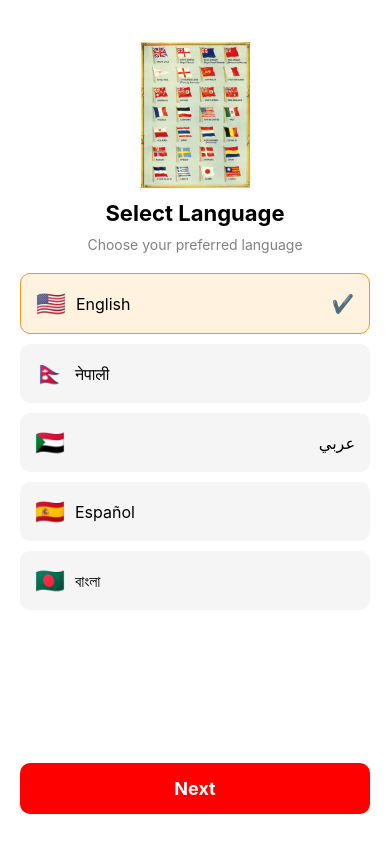
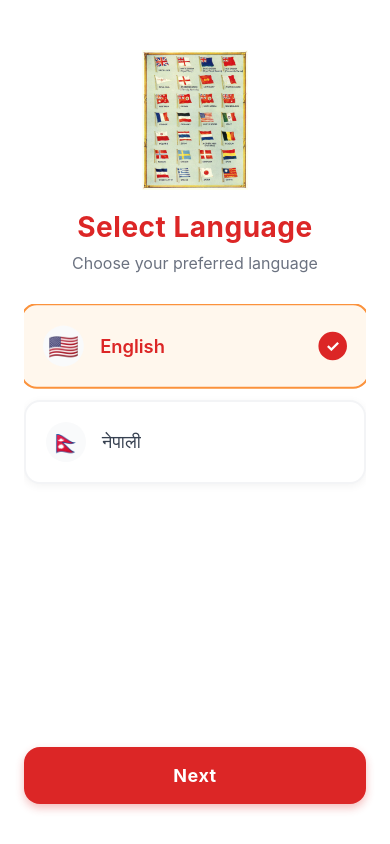
Before and after one commit to Sanjaypandit1/Foodflash, a React Native app: screen / in a window 390 px wide. Built offline with nearby package versions, Linux system fonts and the light colour scheme.

Commit message:
Modified auth

```diff
--- a/App.tsx
+++ b/App.tsx
@@ -396,29 +396,18 @@ export default function App() {
 
   // Keep all your existing logic exactly as it is
   useEffect(() => {
-// Add this debugging code to your App.tsx in the checkFirstLaunch function
     const checkFirstLaunch = async () => {
       try {
         const hasSelectedLanguage = await AsyncStorage.getItem("selectedLanguage")
         const hasSeenOnboarding = await AsyncStorage.getItem("hasSeenOnboarding")
         const hasSelectedLocation = await AsyncStorage.getItem("locationConfirmed")
 
-    // Add these debug logs
-    console.log('Debug - hasSelectedLanguage:', hasSelectedLanguage);
-    console.log('Debug - hasSeenOnboarding:', hasSeenOnboarding);
-    console.log('Debug - hasSelectedLocation:', hasSelectedLocation);
-
         if (!hasSelectedLanguage) {
-      console.log('Debug - Showing language screen');
           setShowLanguageScreen(true)
         } else if (!hasSeenOnboarding) {
-      console.log('Debug - Showing onboarding');
           setShowOnboarding(true)
         } else if (!hasSelectedLocation) {
-      console.log('Debug - Showing location selection');
           setShowLocationSelection(true)
-    } else {
-      console.log('Debug - Going to main app');
         }
       } catch (error) {
         console.error("Error reading AsyncStorage:", error)
@@ -426,6 +415,7 @@ const checkFirstLaunch = async () => {
         setIsLoading(false)
       }
     }
+
     checkFirstLaunch()
   }, [])
 
--- a/src/FirstPage/Language.tsx
+++ b/src/FirstPage/Language.tsx
@@ -1,4 +1,3 @@
-// Updated src/FirstPage/Language.tsx
 import React, { useState } from 'react';
 import { View, Text, TouchableOpacity, FlatList, StyleSheet, Image } from 'react-native';
 import AsyncStorage from '@react-native-async-storage/async-storage';
@@ -9,9 +8,6 @@ import { useTranslation } from 'react-i18next';
 const languages = [
   { id: 'en', name: 'English', flag: '🇺🇸' },
   { id: 'ne', name: 'नेपाली', flag: '🇳🇵' },
-  { id: 'ar', name: 'عربي', flag: '🇸🇩' },
-  { id: 'es', name: 'Español', flag: '🇪🇸' },
-  { id: 'bn', name: 'বাংলা', flag: '🇧🇩' },
 ];
 
 type LanguageScreenProps = {
@@ -47,9 +43,13 @@ const LanguageSelectionScreen = ({ onLanguageSelect }: LanguageScreenProps) => {
   return (
     <View style={styles.container}>
       <Image source={require('../Assets/flag.jpg')} style={styles.image} resizeMode="contain" />
+
+      <View style={styles.headerContainer}>
         <Text style={styles.title}>{t('language.title')}</Text>
         <Text style={styles.subtitle}>{t('language.subtitle')}</Text>
+      </View>
 
+      <View style={styles.listContainer}>
         <FlatList
           data={languages}
           keyExtractor={(item) => item.id}
@@ -60,84 +60,155 @@ const LanguageSelectionScreen = ({ onLanguageSelect }: LanguageScreenProps) => {
                 selectedLang === item.id && styles.selectedLanguage,
               ]}
               onPress={() => setSelectedLang(item.id)}
+              activeOpacity={0.8}
             >
+              <View style={styles.flagContainer}>
                 <Text style={styles.flag}>{item.flag}</Text>
-            <Text style={styles.languageText}>{item.name}</Text>
-            {selectedLang === item.id && <Text style={styles.checkmark}>✔️</Text>}
+              </View>
+              <Text style={[
+                styles.languageText,
+                selectedLang === item.id && styles.selectedLanguageText
+              ]}>
+                {item.name}
+              </Text>
+              {selectedLang === item.id && (
+                <View style={styles.checkmarkContainer}>
+                  <Text style={styles.checkmark}>✓</Text>
+                </View>
+              )}
             </TouchableOpacity>
           )}
+          showsVerticalScrollIndicator={false}
         />
+      </View>
 
-      <TouchableOpacity style={styles.nextButton} onPress={handleLanguageSelection}>
+      <TouchableOpacity
+        style={styles.nextButton}
+        onPress={handleLanguageSelection}
+        activeOpacity={0.9}
+      >
         <Text style={styles.nextText}>{t('common.next')}</Text>
       </TouchableOpacity>
     </View>
   );
 };
 
-export default LanguageSelectionScreen;
-
-// Keep your existing styles
 const styles = StyleSheet.create({
   container: {
     flex: 1,
-    backgroundColor: 'white',
-    paddingHorizontal: 20,
-    paddingTop: 40,
+    backgroundColor: '#FFFFFF',
+    paddingHorizontal: 24,
+    paddingTop: 50,
   },
   image: {
     width: '100%',
-    height: 150,
+    height: 140,
     alignSelf: 'center',
+    marginBottom: 20,
+  },
+  headerContainer: {
+    marginBottom: 30,
   },
   title: {
-    fontSize: 22,
-    fontWeight: 'bold',
+    fontSize: 28,
+    fontWeight: '700',
     textAlign: 'center',
-    marginVertical: 10,
+    marginBottom: 8,
+    color: '#DC2626', // Red
+    letterSpacing: 0.5,
   },
   subtitle: {
-    fontSize: 14,
+    fontSize: 16,
     textAlign: 'center',
-    color: 'gray',
+    color: '#6B7280', // Gray
+    lineHeight: 22,
+    paddingHorizontal: 20,
+  },
+  listContainer: {
+    flex: 1,
     marginBottom: 20,
   },
   languageItem: {
     flexDirection: 'row',
     alignItems: 'center',
-    padding: 15,
-    borderRadius: 10,
-    marginBottom: 10,
-    backgroundColor: '#F5F5F5',
+    padding: 20,
+    borderRadius: 16,
+    marginBottom: 12,
+    backgroundColor: '#FFFFFF',
+    borderWidth: 2,
+    borderColor: '#F3F4F6',
+    shadowColor: '#000',
+    shadowOffset: {
+      width: 0,
+      height: 2,
+    },
+    shadowOpacity: 0.05,
+    shadowRadius: 8,
+    elevation: 3,
   },
   selectedLanguage: {
-    backgroundColor: '#FFF3E0',
-    borderWidth: 1,
-    borderColor: '#F7931A',
+    backgroundColor: '#FFF7ED', // Light orange background
+    borderColor: '#FB923C', // Orange border
+    shadowColor: '#FB923C',
+    shadowOpacity: 0.15,
+    transform: [{ scale: 1.02 }],
+  },
+  flagContainer: {
+    width: 40,
+    height: 40,
+    borderRadius: 20,
+    backgroundColor: '#F9FAFB',
+    justifyContent: 'center',
+    alignItems: 'center',
+    marginRight: 16,
   },
   flag: {
     fontSize: 24,
-    marginRight: 10,
   },
   languageText: {
-    fontSize: 16,
+    fontSize: 18,
     flex: 1,
+    fontWeight: '500',
+    color: '#374151',
+  },
+  selectedLanguageText: {
+    color: '#DC2626', // Red text when selected
+    fontWeight: '600',
+  },
+  checkmarkContainer: {
+    width: 28,
+    height: 28,
+    borderRadius: 14,
+    backgroundColor: '#DC2626', // Red background
+    justifyContent: 'center',
+    alignItems: 'center',
   },
   checkmark: {
-    fontSize: 18,
-    color: '#F7931A',
+    fontSize: 16,
+    color: '#FFFFFF',
+    fontWeight: 'bold',
   },
   nextButton: {
-    backgroundColor: 'red',
-    paddingVertical: 15,
-    borderRadius: 10,
+    backgroundColor: '#DC2626', // Red background
+    paddingVertical: 18,
+    borderRadius: 16,
     alignItems: 'center',
-    marginTop: 10,
-    marginBottom: 30,
+    marginBottom: 40,
+    shadowColor: '#DC2626',
+    shadowOffset: {
+      width: 0,
+      height: 4,
+    },
+    shadowOpacity: 0.3,
+    shadowRadius: 8,
+    elevation: 6,
   },
   nextText: {
-    color: 'white',
+    color: '#FFFFFF',
     fontSize: 18,
-    fontWeight: 'bold',
+    fontWeight: '700',
+    letterSpacing: 0.5,
   },
 });
+
+export default LanguageSelectionScreen;
--- a/src/MenuScreen/Auth.tsx
+++ b/src/MenuScreen/Auth.tsx
@@ -312,14 +312,11 @@ const FirebaseAuthScreen: React.FC<FirebaseAuthScreenProps> = ({ onAuthSuccess }
         >
           {/* Header */}
           <View>
-            <Image
-              source={{
-                uri: "https://images.unsplash.com/photo-1565299624946-b28f40a0ca4b?w=400&h=300&fit=crop",
-              }}
-              style={styles.logo}
-            />
-          </View>
-
+           <Image
+             source={require("../Assets/logo.jpg")}
+             style={styles.logo}
+           />
+         </View>
           {/* Form */}
           <View style={styles.formContainer}>
             <Text style={styles.title}>Sign In</Text>
--- a/src/MenuScreen/FrontScreen.tsx
+++ b/src/MenuScreen/FrontScreen.tsx
@@ -152,7 +152,7 @@ const FrontScreen: React.FC<FrontScreenProps> = ({ user: propUser, onSignOut })
 
     // Priority: displayName > name > email (before @) > "User"
     if (user.displayName) return user.displayName
-    if (user.name) return user.name
+    if (user.name) return user.firstname
     if (user.email) {
       const emailName = user.email.split("@")[0]
       return emailName.charAt(0).toUpperCase() + emailName.slice(1)
--- a/src/MenuScreen/SigninScreen.tsx
+++ b/src/MenuScreen/SigninScreen.tsx
@@ -308,14 +308,12 @@ const FirebaseSignUpScreen: React.FC<FirebaseSignUpScreenProps> = ({ onAuthSucce
           keyboardShouldPersistTaps="handled"
         >
           {/* Header */}
-          <View>
-            <Image
-              source={{
-                uri: "https://images.unsplash.com/photo-1565299624946-b28f40a0ca4b?w=400&h=300&fit=crop",
-              }}
-              style={styles.logo}
-            />
-          </View>
+        <View>
+  <Image
+    source={require("../Assets/logo.jpg")}
+    style={styles.logo}
+  />
+</View>
 
           {/* Form */}
           <View style={styles.formContainer}>
@@ -633,6 +631,7 @@ const styles = StyleSheet.create({
     color: "#FF8C00",
     fontWeight: "bold",
   },
+
 })
 
 export default FirebaseSignUpScreen
```
Lines whose indentation alone changed are shown as unchanged.
